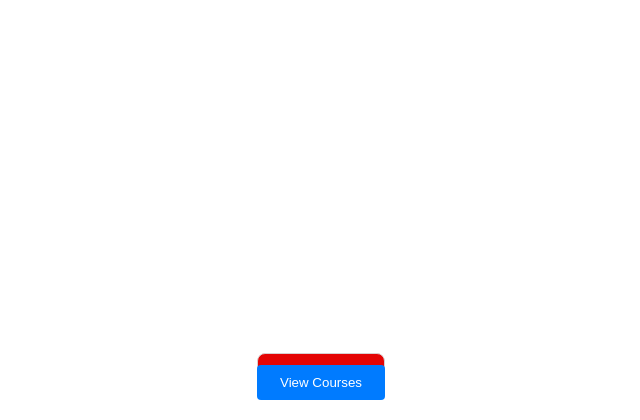
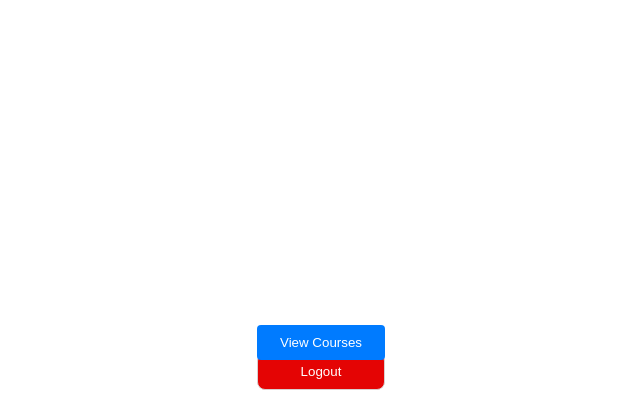
Before and after one commit to Manohar-1305/course-content, a Flask app: page /welcome in a window 1280 px wide. Shown: the part 380-800 px from the top of the page, without its empty margins (319-959 px from the left). Run offline with Flask 3, Linux system fonts and the light colour scheme; the visitor is signed in with stand-in values (Sample User, id 1).

Commit message:
Update welcome.html

```diff
--- a/templates/welcome.html
+++ b/templates/welcome.html
@@ -30,7 +30,7 @@
 button {
   width: 10%;
   position: fixed;
-  bottom: 20px; /* Position the button 20px above the bottom of the screen */
+  bottom: 60px; /* Position the button 20px above the bottom of the screen */
   left: 50%; /* Center the button horizontally */
   transform: translateX(-50%);
   padding: 10px;
```
